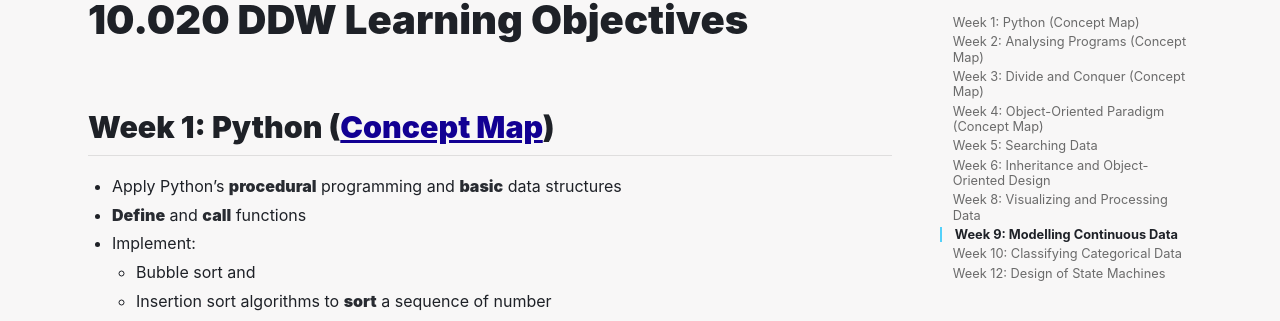
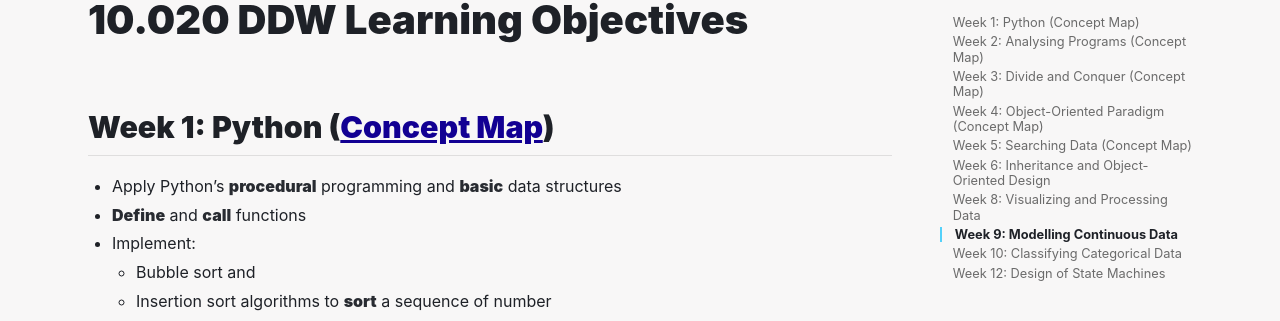
Before and after one commit to Data-Driven-World/Data-Driven-World.github.io, a Jekyll site: the page built from _Learning_Objectives/overview.md, in a window 1280 px wide and 1400 px high. Shown: the part 108-429 px from the top of the window. Built offline with Jekyll 4.4.1, drawn with Linux system fonts in a browser that asks for light colours; nearby versions of some CDN libraries; some of the changed text lies outside the part shown.

Commit message:
add week 5 concept map link.

```diff
--- a/_Learning_Objectives/overview.md
+++ b/_Learning_Objectives/overview.md
@@ -49,7 +49,7 @@
 - **Apply** Stack and Queue for some applications
 - Implement Queue using double **Stack** and discuss implementation **impact** on computation time
 
-## Week 5: Searching Data
+## Week 5: Searching Data ([Concept Map](https://drive.google.com/file/d/1B91OlTA0Ss2HLDxf_PJcS9O4GZPDRI9K/view?usp=sharing))
 
 - Use **Dictionary** to represent graph
 - Apply **basic** dictionary operations
```
